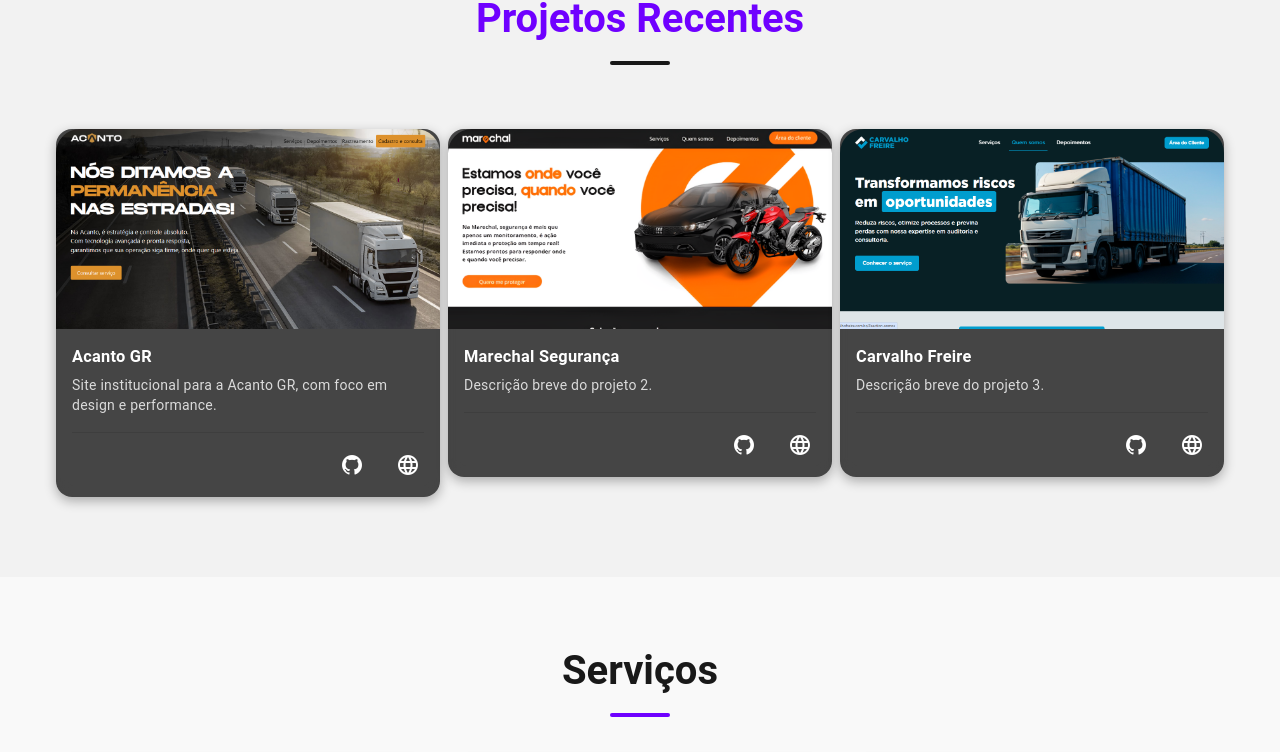
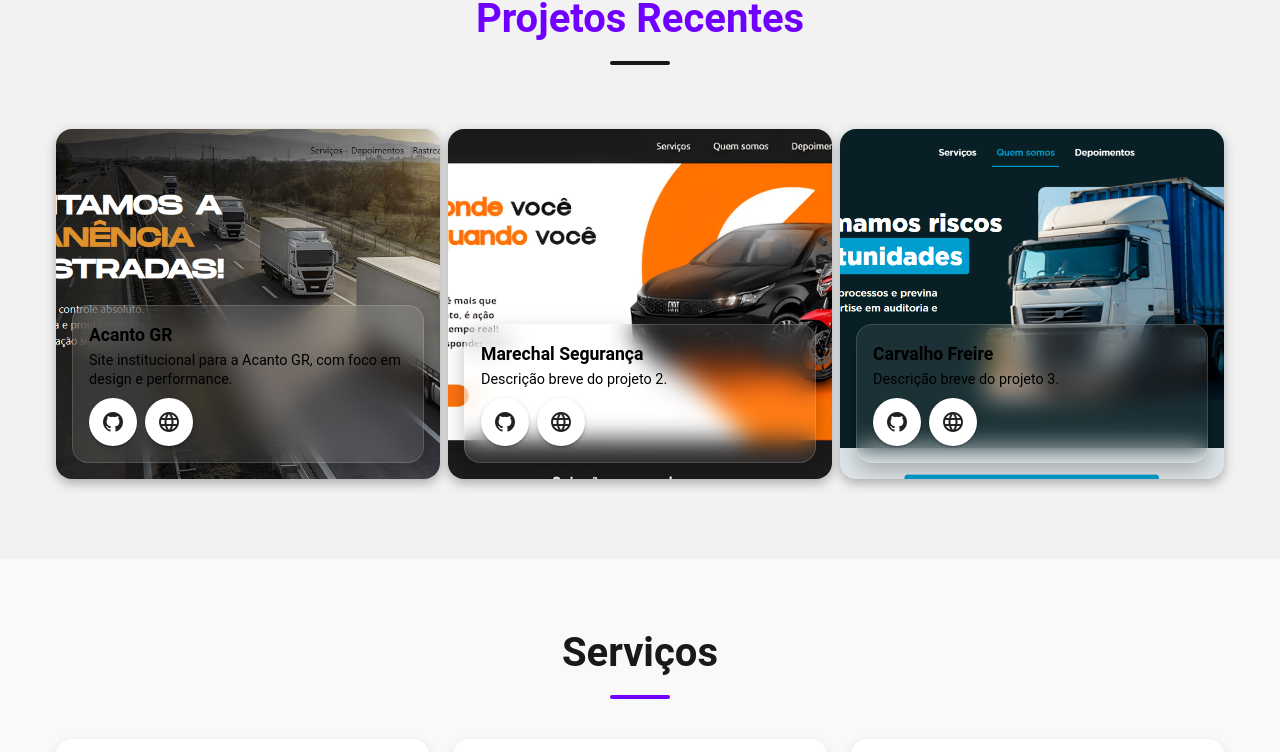
Before and after one commit to gabriel-santosdev/front-gabrielsantostec, a Nuxt app: page / in a window 1280 px wide. Shown: the part 1798-2550 px from the top of the page. Built offline with nearby package versions, Linux system fonts and the light colour scheme.

Commit message:
feat: add glassmorphism

```diff
--- a/components/ProjectsSection.vue
+++ b/components/ProjectsSection.vue
@@ -7,29 +7,37 @@
         <v-container>
             <v-row dense>
                 <v-col v-for="(project, index) in projects" :key="index" cols="12" sm="6" md="4">
-                    <v-card class="project-card" :class="{ visible: isVisible }"
-                        :style="{ backgroundColor: cardBackground, animationDelay: `${index * 0.2}s` }">
-                        <v-img :src="project.image" height="200" cover class="rounded-t-xl" />
+                    <v-card class="project-card" :class="{ visible: isVisible }" :style="{
+                        backgroundImage: `url(${project.image})`,
+                        animationDelay: `${index * 0.2}s`
+                    }">
+                        <div class="info-overlay text-black">
+                            <h3>{{ project.title }}</h3>
+                            <p>{{ project.description }}</p>
 
-                        <v-card-text class="text-white">
-                            <h3 class="text-2xl font-semibold mb-2">
-                                {{ project.title }}
-                            </h3>
-                            <p class="text-base opacity-80">
-                                {{ project.description }}
-                            </p>
-                        </v-card-text>
-
-                        <v-divider class="mx-4"></v-divider>
-
-                        <v-card-actions class="justify-end">
-                            <v-btn icon :href="project.repo" target="_blank" class="hover-btn">
-                                <v-icon color="white">mdi-github</v-icon>
-                            </v-btn>
-                            <v-btn icon :href="project.live" target="_blank" class="hover-btn">
-                                <v-icon color="white">mdi-web</v-icon>
-                            </v-btn>
-                        </v-card-actions>
+                            <div class="flex justify-end gap-2">
+                                <v-tooltip
+                                    :text="project.repo ? 'Repositório no GitHub' : 'Repositório Privado por questões legais'"
+                                    location="top">
+                                    <template v-slot:activator="{ props }">
+                                        <v-btn v-bind="props" icon :href="project.repo" target="_blank"
+                                            class="hover-btn mr-2">
+                                            <v-icon>mdi-github</v-icon>
+                                        </v-btn>
+                                    </template>
+                                </v-tooltip>
+                                <v-tooltip
+                                    :text="project.live ? 'Acessar site' : 'Site não disponível por questões legais'"
+                                    location="top">
+                                    <template v-slot:activator="{ props }">
+                                        <v-btn v-bind="props" icon :href="project.live" target="_blank"
+                                            class="hover-btn">
+                                            <v-icon>mdi-web</v-icon>
+                                        </v-btn>
+                                    </template>
+                                </v-tooltip>
+                            </div>
+                        </div>
                     </v-card>
                 </v-col>
             </v-row>
@@ -41,7 +49,6 @@
 import { ref, onMounted, onBeforeUnmount } from 'vue'
 
 const primary = '#6f00ff'
-const cardBackground = 'rgba(25, 25, 25, 0.8)'
 
 interface Project {
     title: string
@@ -120,19 +127,20 @@ onBeforeUnmount(() => {
     border-radius: 2px;
 }
 
-.text-white {
-    color: #f2f2f2;
-}
-
 .project-card {
-    cursor: pointer;
+    position: relative;
+    height: 350px;
+    background-size: cover;
+    background-position: center;
+    background-repeat: no-repeat;
+    background-clip: border-box;
     border-radius: 1rem;
     overflow: hidden;
-    backdrop-filter: blur(8px);
-    box-shadow: 0 4px 12px rgba(0, 0, 0, 0.3);
+    cursor: pointer;
     transform: translateY(50px);
     opacity: 0;
     transition: transform 0.8s ease, opacity 0.8s ease, box-shadow 0.5s ease;
+    box-shadow: 0 4px 12px rgba(0, 0, 0, 0.3);
 }
 
 .project-card.visible {
@@ -140,7 +148,6 @@ onBeforeUnmount(() => {
     opacity: 1;
 }
 
-/* Hover sofisticado */
 .project-card::before {
     content: "";
     position: absolute;
@@ -148,6 +155,7 @@ onBeforeUnmount(() => {
     background: linear-gradient(135deg, rgba(111, 0, 255, 0.15), rgba(111, 0, 255, 0));
     opacity: 0;
     transition: opacity 0.5s ease;
+    z-index: 1;
 }
 
 .project-card:hover::before {
@@ -159,7 +167,32 @@ onBeforeUnmount(() => {
     box-shadow: 0 16px 40px rgba(111, 0, 255, 0.5);
 }
 
-/* Ícones animados */
+.info-overlay {
+    position: absolute;
+    bottom: 1rem;
+    left: 1rem;
+    right: 1rem;
+    padding: 1rem;
+    backdrop-filter: blur(12px);
+    background: rgba(255, 255, 255, 0.08);
+    border: 1px solid rgba(255, 255, 255, 0.15);
+    border-radius: 1rem;
+    box-shadow: 0 8px 20px rgba(0, 0, 0, 0.25);
+    z-index: 2;
+    transition: all 0.3s ease;
+}
+
+.info-overlay h3 {
+    font-size: 1.1rem;
+    margin-bottom: 0.25rem;
+}
+
+.info-overlay p {
+    font-size: 0.9rem;
+    line-height: 1.3;
+    margin-bottom: 0.5rem;
+}
+
 .hover-btn {
     cursor: pointer;
     transition: transform 0.3s ease, background-color 0.3s ease;
@@ -168,10 +201,6 @@ onBeforeUnmount(() => {
 .hover-btn:hover {
     background-color: rgba(111, 0, 255, 0.2);
     transform: scale(1.2);
-}
-
-.opacity-80 {
-    opacity: 0.8;
 }
 
 @media (max-width: 600px) {
@@ -183,8 +212,9 @@ onBeforeUnmount(() => {
         transform: translateY(-6px) scale(1.015);
     }
 
-    .text-white h3 {
-        font-size: 1.25rem;
+    .info-overlay {
+        padding: 0.75rem;
+        font-size: 0.85rem;
     }
 }
 </style>
```
Also changed, not shown: public/acanto_gr_teste_1.jpg (added).
